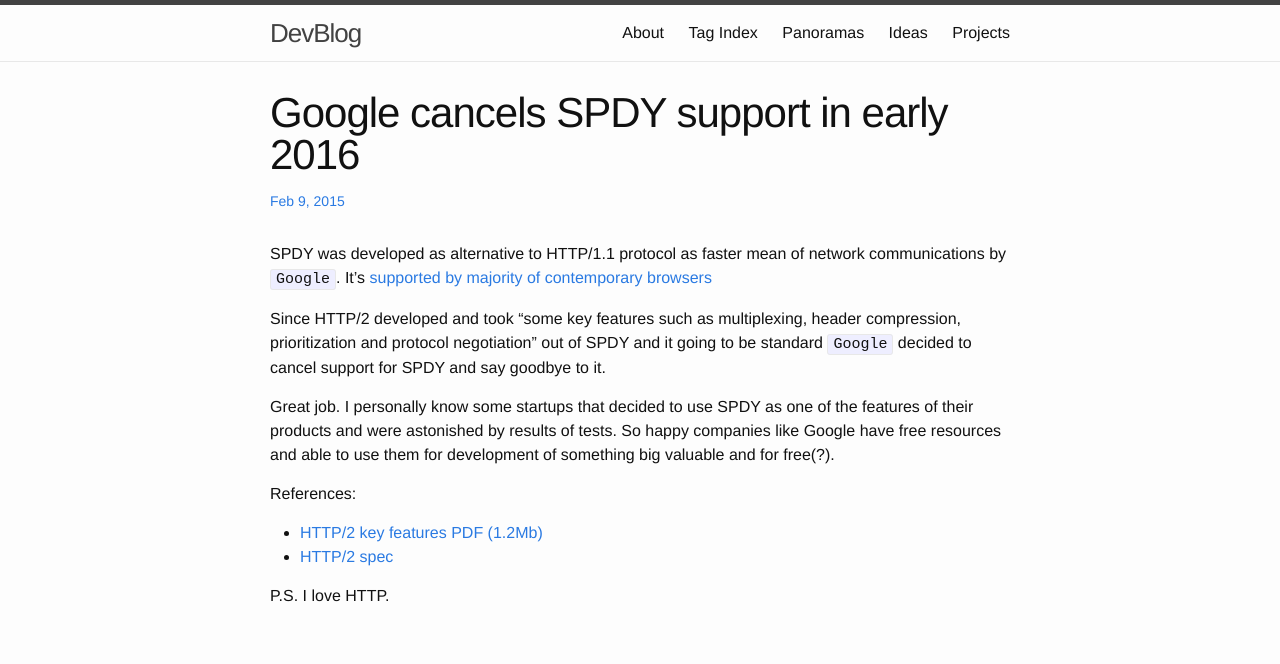
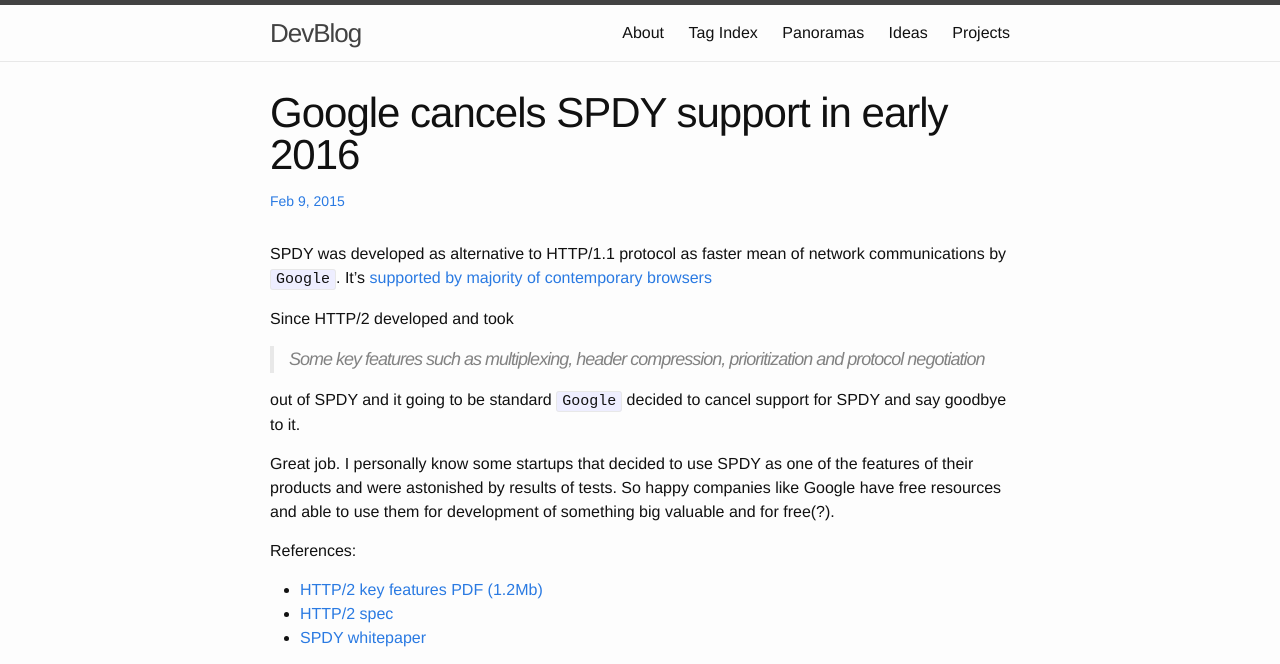
Before and after one commit to famer/blog, a Jekyll site: the page built from guest/_posts/2015-02-09-spdy-removal.markdown, in a window 1280 px wide, cut to the strip 0-664 px from the top of the page. Built offline with Jekyll 4.4.1, drawn with Linux system fonts in a browser that asks for light colours.

Commit message:
SPDY removal

```diff
--- a/guest/_posts/2015-02-09-spdy-removal.markdown
+++ b/guest/_posts/2015-02-09-spdy-removal.markdown
@@ -7,7 +7,10 @@ layout: post
 ---
 SPDY was developed as alternative to HTTP/1.1 protocol as faster mean of network communications by `Google`. It's [supported by majority of contemporary browsers](http://caniuse.com/#feat=spdy)
 
-Since HTTP/2 developed and took "some key features such as multiplexing, header compression, prioritization and protocol negotiation" out of SPDY and it going to be standard `Google` decided to cancel support for SPDY and say goodbye to it.
+Since HTTP/2 developed and took
+> Some key features such as multiplexing, header compression, prioritization and protocol negotiation
+
+out of SPDY and it going to be standard `Google` decided to cancel support for SPDY and say goodbye to it.
 
 Great job. I personally know some startups that decided to use SPDY as one of the features of their products and were astonished by results of tests.
 So happy companies like Google have free resources and able to use them for development of something big valuable and for free(?).
@@ -16,5 +19,7 @@ References:
 
 * [HTTP/2 key features PDF (1.2Mb)](http://daniel.haxx.se/http2/http2-v1.8.pdf)
 * [HTTP/2 spec](http://http2.github.io/http2-spec/index.html)
+* [SPDY whitepaper](http://dev.chromium.org/spdy/spdy-whitepaper)
+
 
 P.S. I love HTTP.
```
